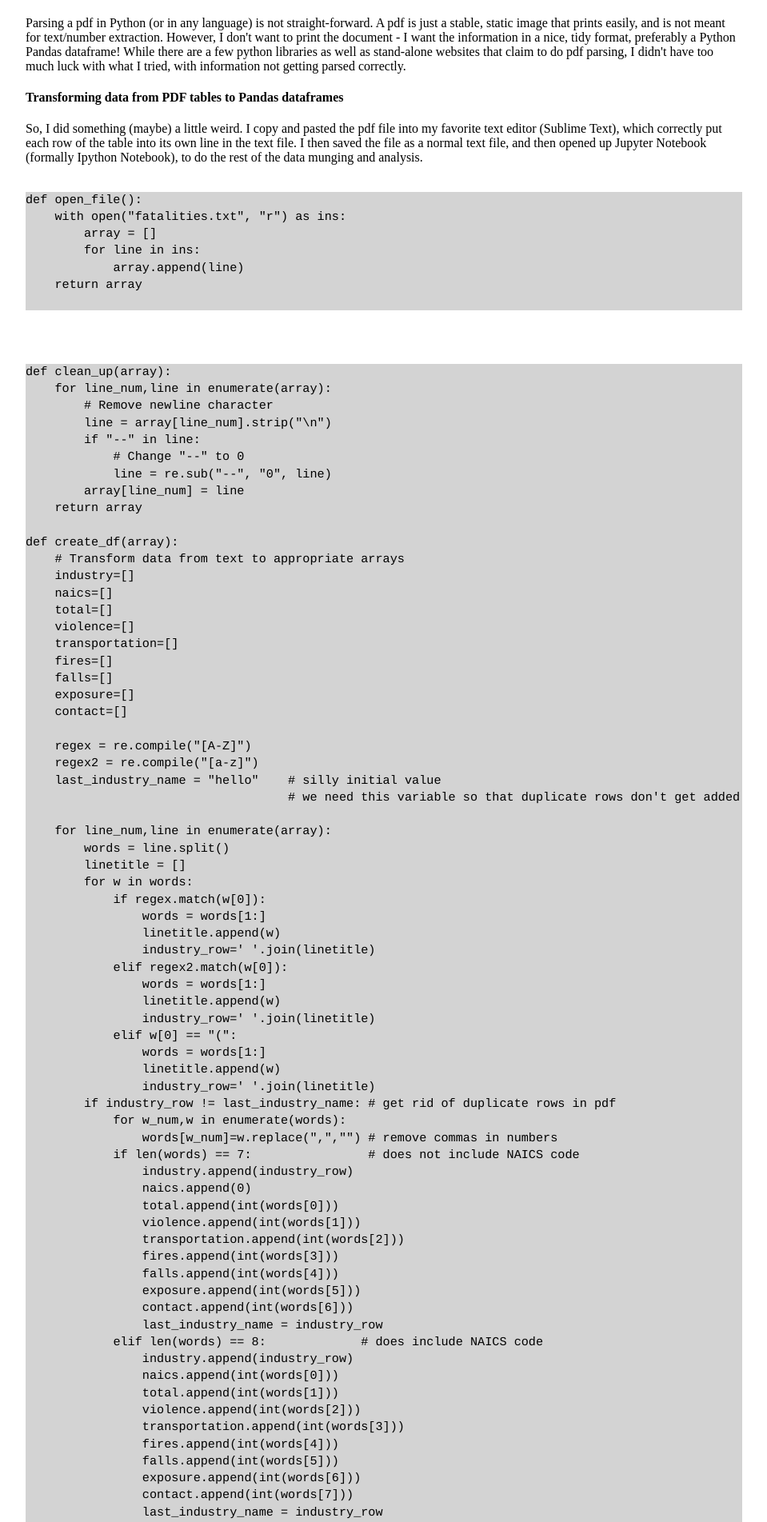
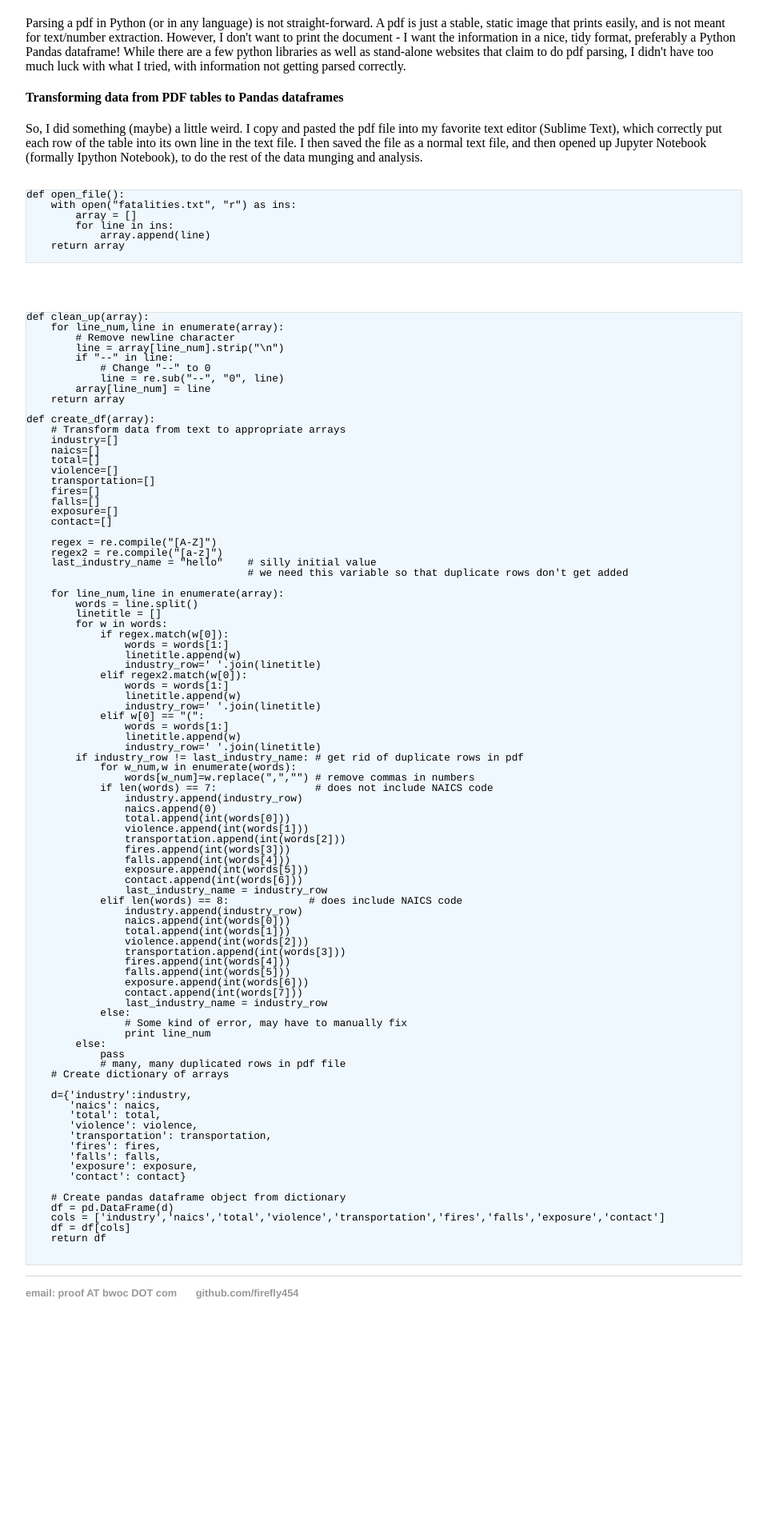
Before and after one commit to firefly454/firefly454.github.io, a Jekyll site: the page built from projects/bls.html, in a window 1280 px wide. Shown: the part 880-2783 px from the top of the page at 80% size, without its empty margins (160-1119 px from the left). Built offline with Jekyll 4.4.1, drawn with Linux system fonts in a browser that asks for light colours; after the commit the page ends 2564 px from its top, so only the background shows below that.

Commit message:
Update main.css

```diff
--- a/css/main.css
+++ b/css/main.css
@@ -25,13 +25,14 @@ h1 {
 }
 pre {
         font-family: "Courier 10 Pitch", Courier, monospace;
-        font-size: 95%;
-        line-height: 140%;
+        font-size: 80%;
+        line-height: 100%;
         white-space: pre;
         white-space: pre-wrap;
         white-space: -moz-pre-wrap;
         white-space: -o-pre-wrap;
-        background-color: #D3D3D3;
+        background-color: #F0F8FF;
+        border: solid 1px #e1e1e1;
     }
 
 p {
```
